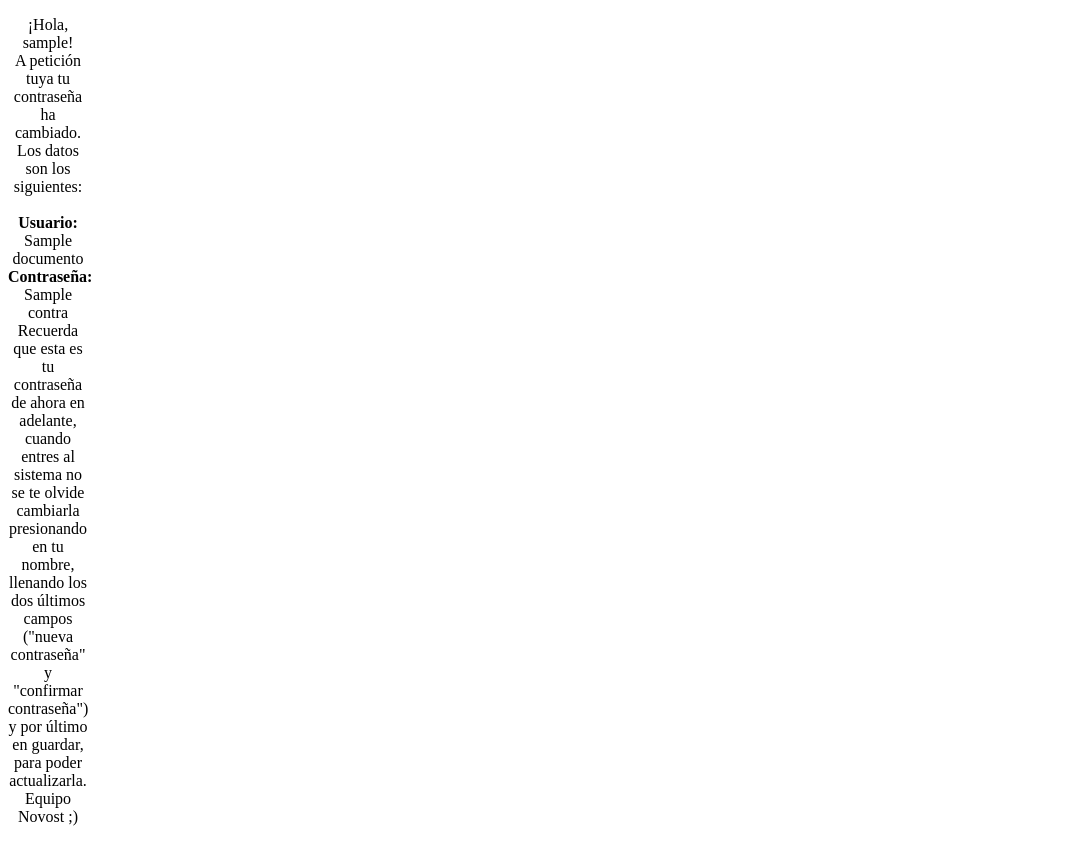
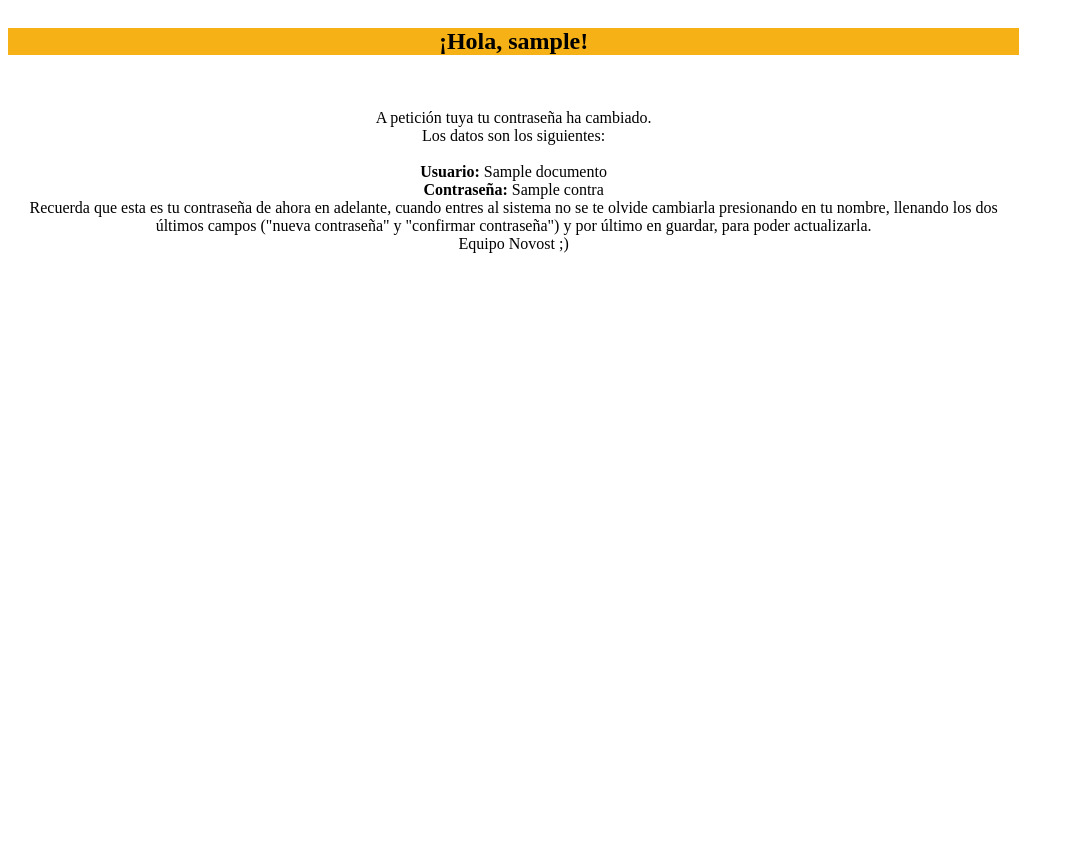
Before and after one commit to DarguinBarbosa/Novost_BackEnd, a Django app: template apps/users/templates/correo.html in a window 1280 px wide. Shown: the whole page, without its empty margins (0-1074 px from the left). After the commit the page ends 253 px from the top, so only its background shows below. Run offline with Django 3.2, Linux system fonts and the light colour scheme; the template is opened without the code that fills it: most values are stand-ins (such as "Sample title", 1, 10 or a date in 2020); parts of the project's set-up code (start-up, migrations or seed data) failed here and were passed over.

Commit message:
Ajustando  correo

```diff
--- a/apps/users/templates/correo.html
+++ b/apps/users/templates/correo.html
@@ -7,11 +7,12 @@
     <title>Correo</title>
 </head>
 <body>
-    <div>
-        <div style="width: 80px;">
-            <p style="text-align: center;">
-                ¡Hola, {{user_name}}!
+    <div style="overflow: hidden;width: 100%; ">
+        <div style="text-align: center; float: center; width: 80%;">
+
+                <h2 style="background-color: #f5b116;">¡Hola, {{user_name}}!</h2>
                 <br>
+                <p style="background-color: rgba(255, 255, 255, 0.4);">
                 A petición tuya tu contraseña ha cambiado. <br> Los datos son los siguientes:
                 <br><br>
                 <strong>Usuario:</strong> {{documento}} <br>
```
